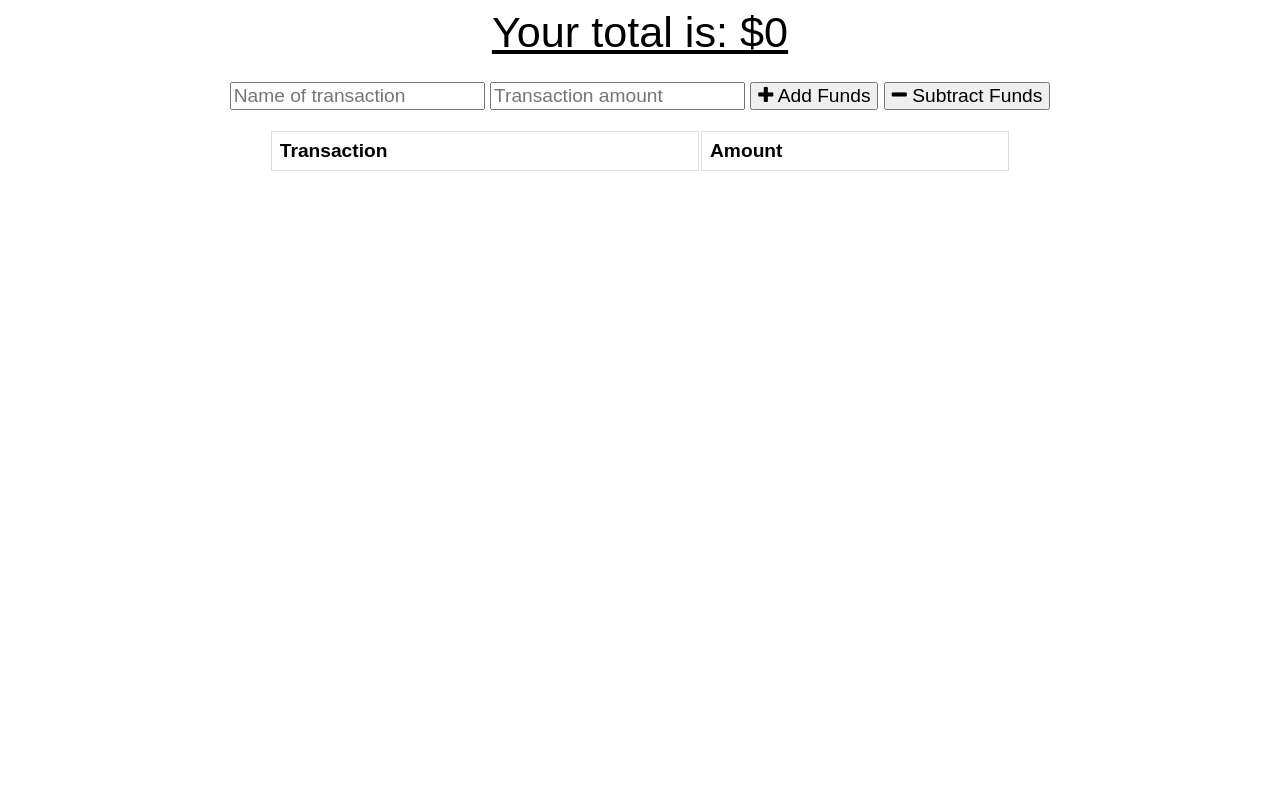
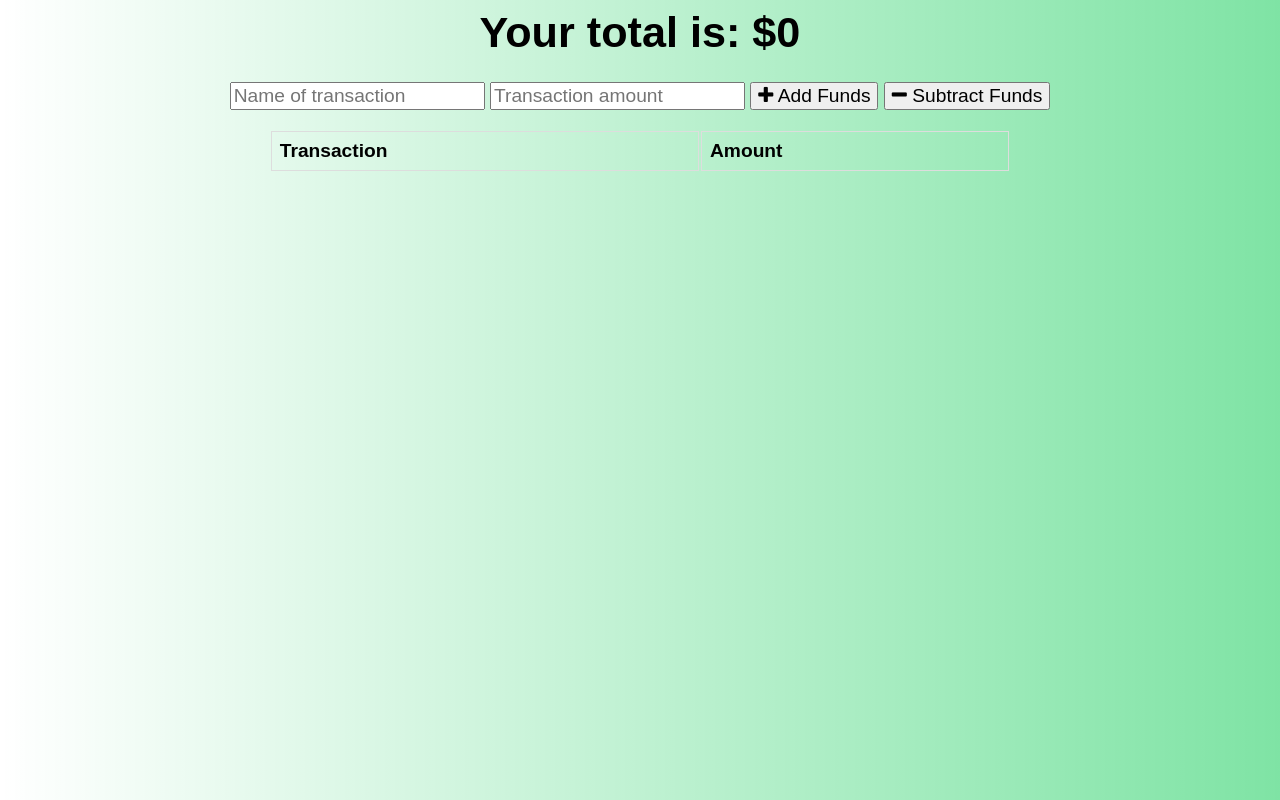
Before and after one commit to Robert-Schwartz/PWA_Budget-Tracker, a website: page public/index.html in a window 1280 px wide. Drawn offline with nearby package versions, Linux system fonts and the light colour scheme; no server answers.

Commit message:
add background, title style

```diff
--- a/public/css/styles.css
+++ b/public/css/styles.css
@@ -1,9 +1,15 @@
 body {
   font-size: 120%;
   font-family: Arial;
+  background-image: linear-gradient(
+    to right,
+    rgba(255, 0, 0, 0),
+    rgba(0, 200,075, .5)
+  );
 }
 
-button, input {
+button,
+input {
   font-size: 100%;
   font-family: Arial;
 }
@@ -12,7 +18,8 @@ table {
   width: 100%;
 }
 
-td, th {
+td,
+th {
   border: 1px solid #dddddd;
   text-align: left;
   padding: 8px;
@@ -34,7 +41,7 @@ tr:nth-child(even) {
 
 .total {
   font-size: 150%;
-  text-decoration: underline;
+  font-weight: bold;
 }
 
 .form {
```
